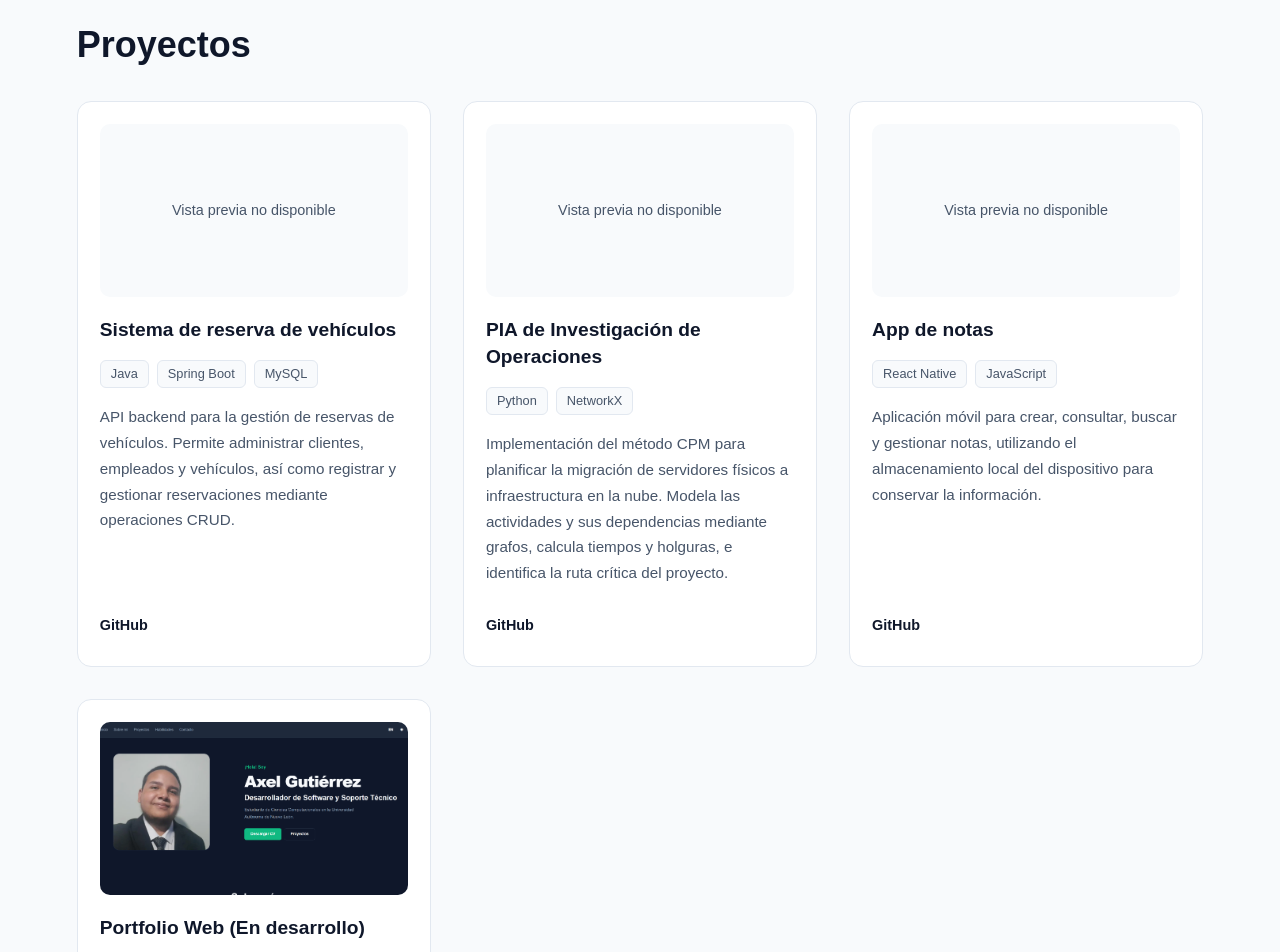
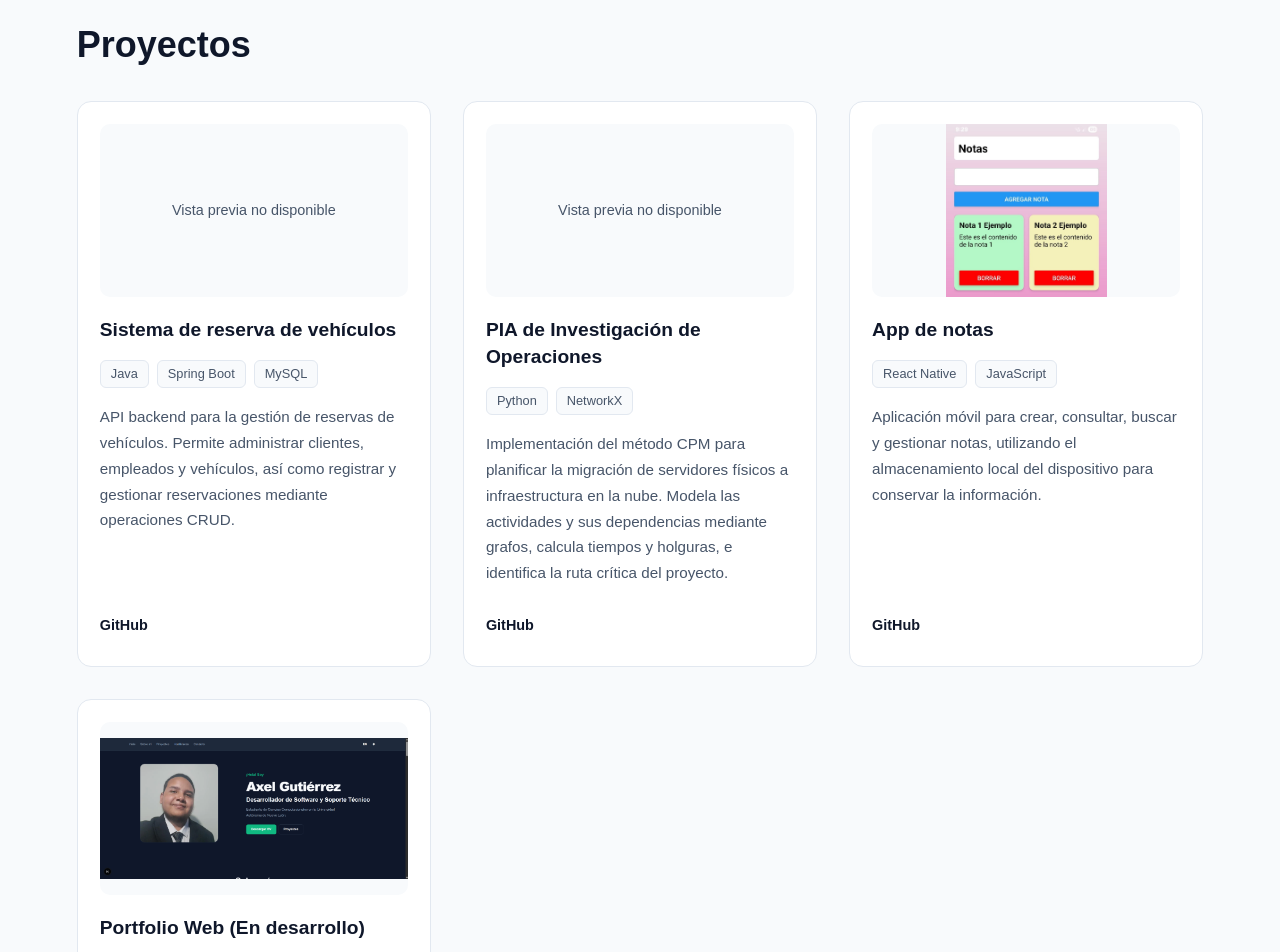
Before and after one commit to AxelGGtz20/portfolio-web, a Next.js app: page / in a window 1280 px wide. Shown: the part 2000-2952 px from the top of the page. Built offline with nearby package versions, Linux system fonts and the light colour scheme.

Commit message:
feat(projects): add App de Notas project image

```diff
--- a/src/components/sections/Projects/ProjectCard.module.css
+++ b/src/components/sections/Projects/ProjectCard.module.css
@@ -21,7 +21,7 @@
   display: block;
   width: 100%;
   height: 100%;
-  object-fit: cover;
+  object-fit: contain;
 }
 
 .imagePlaceholder {
--- a/src/components/sections/Projects/ProjectsData.js
+++ b/src/components/sections/Projects/ProjectsData.js
@@ -54,7 +54,13 @@ export const projects = [
       en: "Mobile application for creating, viewing, searching, and managing notes, using the device's local storage to preserve information.",
     },
 
-    image: null,
+    image: {
+      src: "/images/app-notas.jpg",
+      alt: {
+        es: "Página principal de la app de notas.",
+        en: "Main page of the notes app.",
+      },
+    },
 
     github: "https://github.com/Erick12L/App-de-notas",
   },
```
Also changed, not shown: public/images/app-notas.jpg (added).
